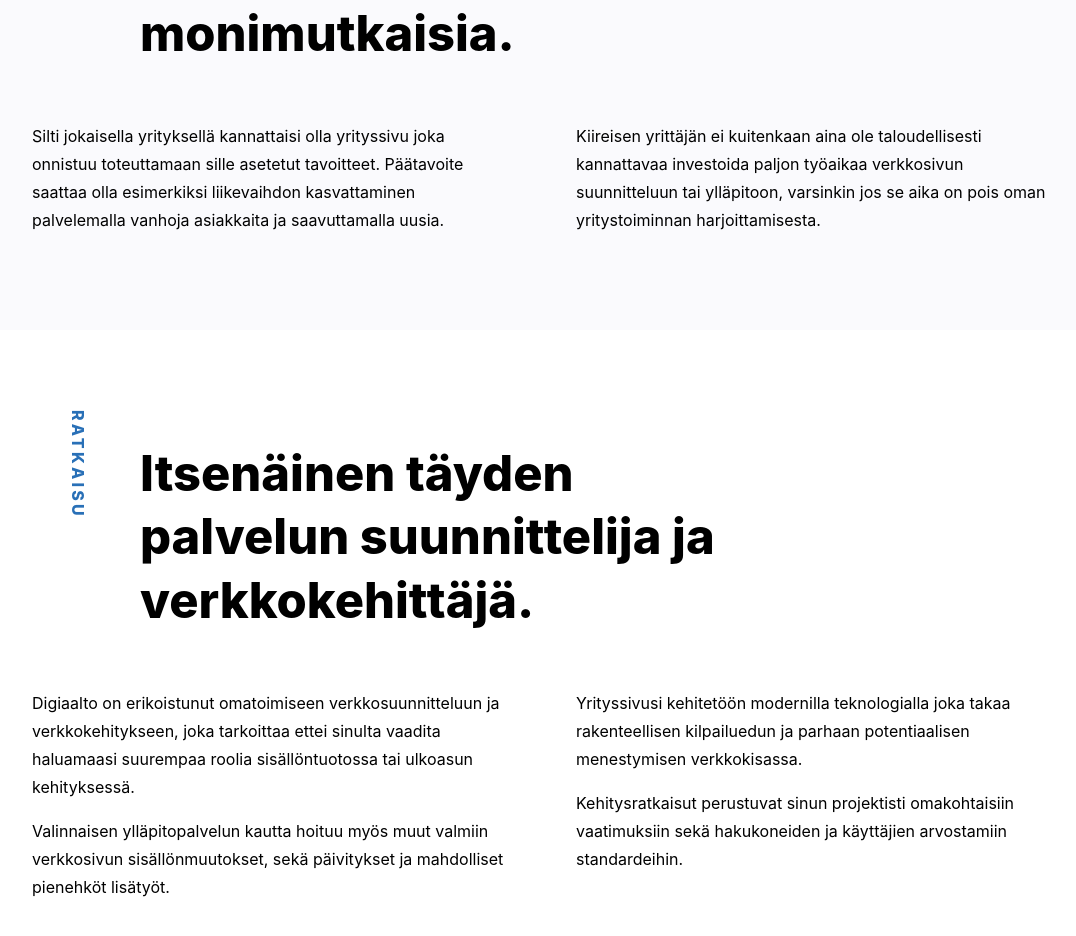
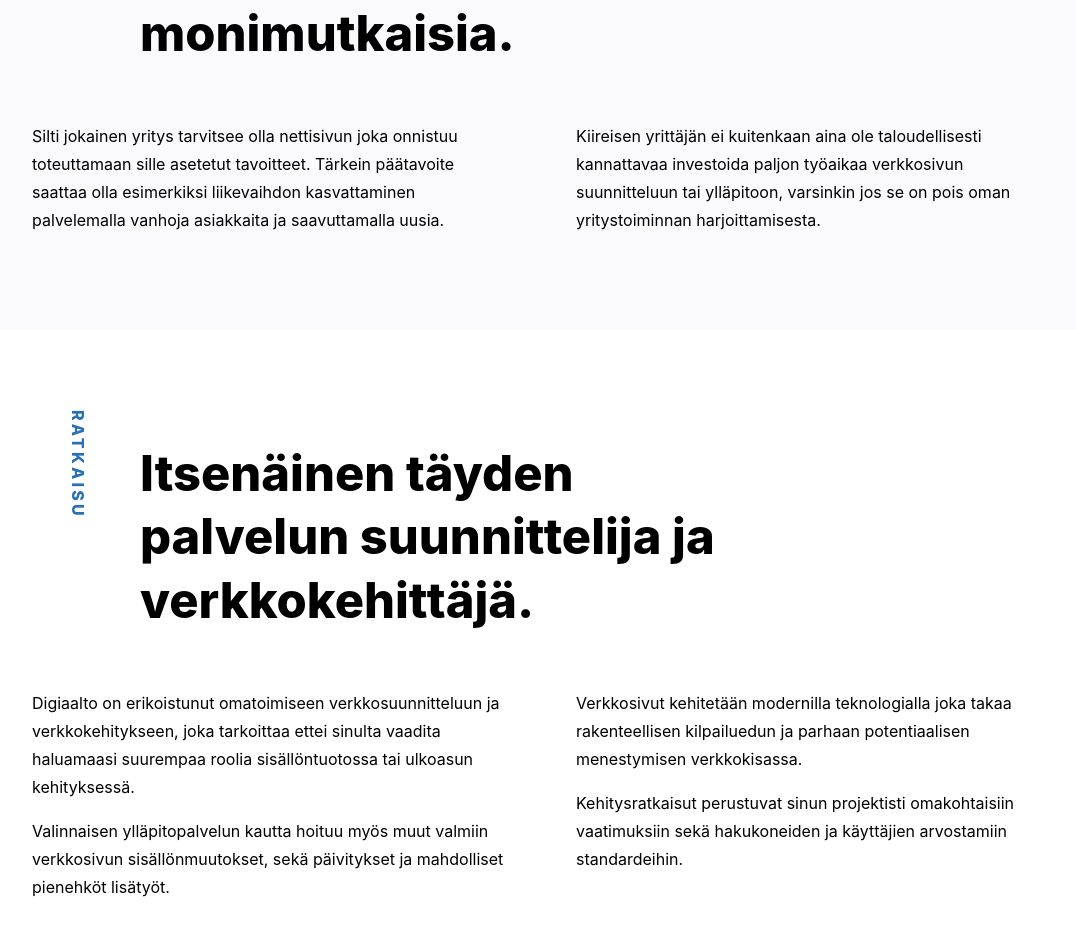
Before and after one commit to digiaalto/etusivu, a Next.js app: page / in a window 1280 px wide. Shown: the part 1045-1981 px from the top of the page, without its empty margins (96-1172 px from the left). Built offline with nearby package versions, Linux system fonts and the light colour scheme; a small style sheet from the web is missing.

Commit message:
content changes

```diff
--- a/components/LP_Problem.js
+++ b/components/LP_Problem.js
@@ -15,8 +15,8 @@ const LP_Problem = () => {
           <div className={styles.textContainer}>
             <div className={styles.textColumn}>
               <p>
-                Silti jokaisella yrityksellä kannattaisi olla yrityssivu joka
-                onnistuu toteuttamaan sille asetetut tavoitteet. Päätavoite
+                Silti jokainen yritys tarvitsee olla nettisivun joka onnistuu
+                toteuttamaan sille asetetut tavoitteet. Tärkein päätavoite
                 saattaa olla esimerkiksi liikevaihdon kasvattaminen palvelemalla
                 vanhoja asiakkaita ja saavuttamalla uusia.
               </p>
@@ -25,8 +25,8 @@ const LP_Problem = () => {
               <p>
                 Kiireisen yrittäjän ei kuitenkaan aina ole taloudellisesti
                 kannattavaa investoida paljon työaikaa verkkosivun suunnitteluun
-                tai ylläpitoon, varsinkin jos se aika on pois oman
-                yritystoiminnan harjoittamisesta.
+                tai ylläpitoon, varsinkin jos se on pois oman yritystoiminnan
+                harjoittamisesta.
               </p>
             </div>
           </div>
--- a/components/LP_Solution.js
+++ b/components/LP_Solution.js
@@ -29,7 +29,7 @@ const LP_Solution = () => {
             </div>
             <div className={styles.textColumn}>
               <p>
-                Yrityssivusi kehitetöön modernilla teknologialla joka takaa
+                Verkkosivut kehitetään modernilla teknologialla joka takaa
                 rakenteellisen kilpailuedun ja parhaan potentiaalisen
                 menestymisen verkkokisassa.
               </p>
```
